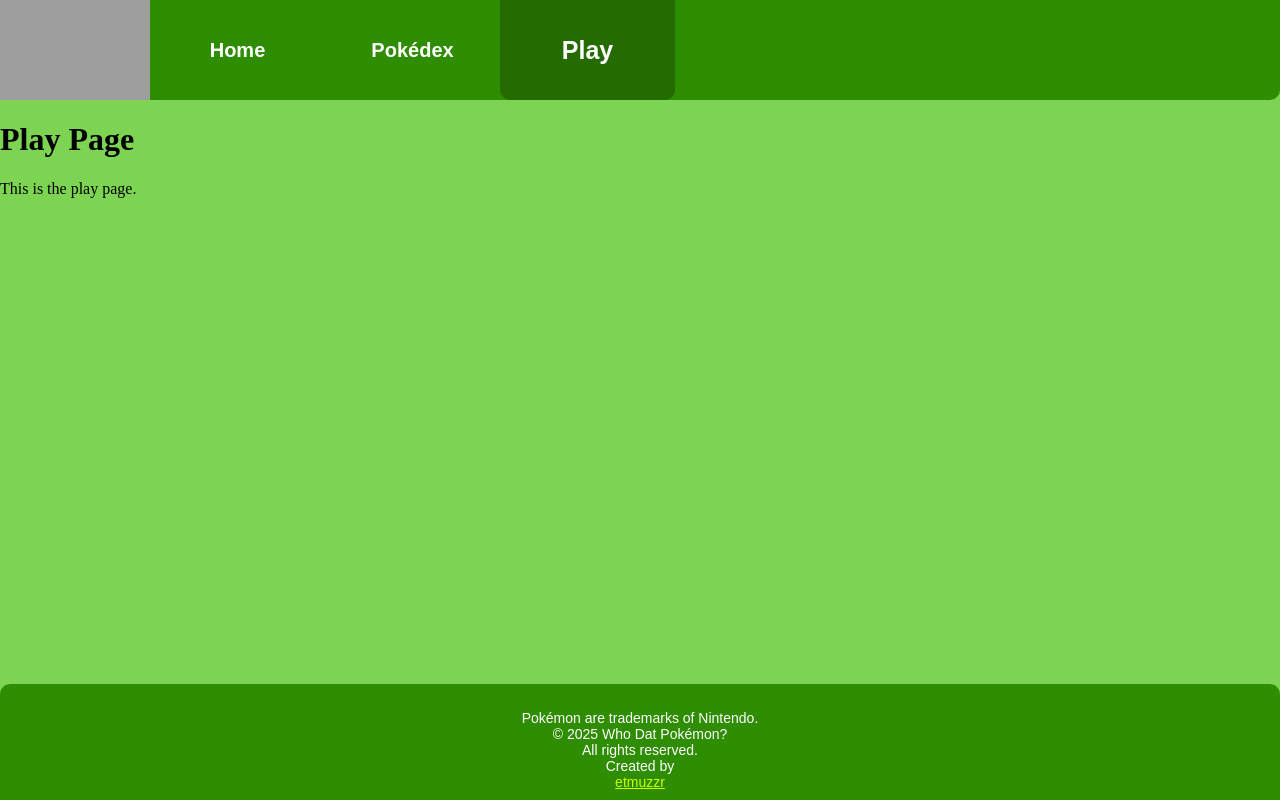
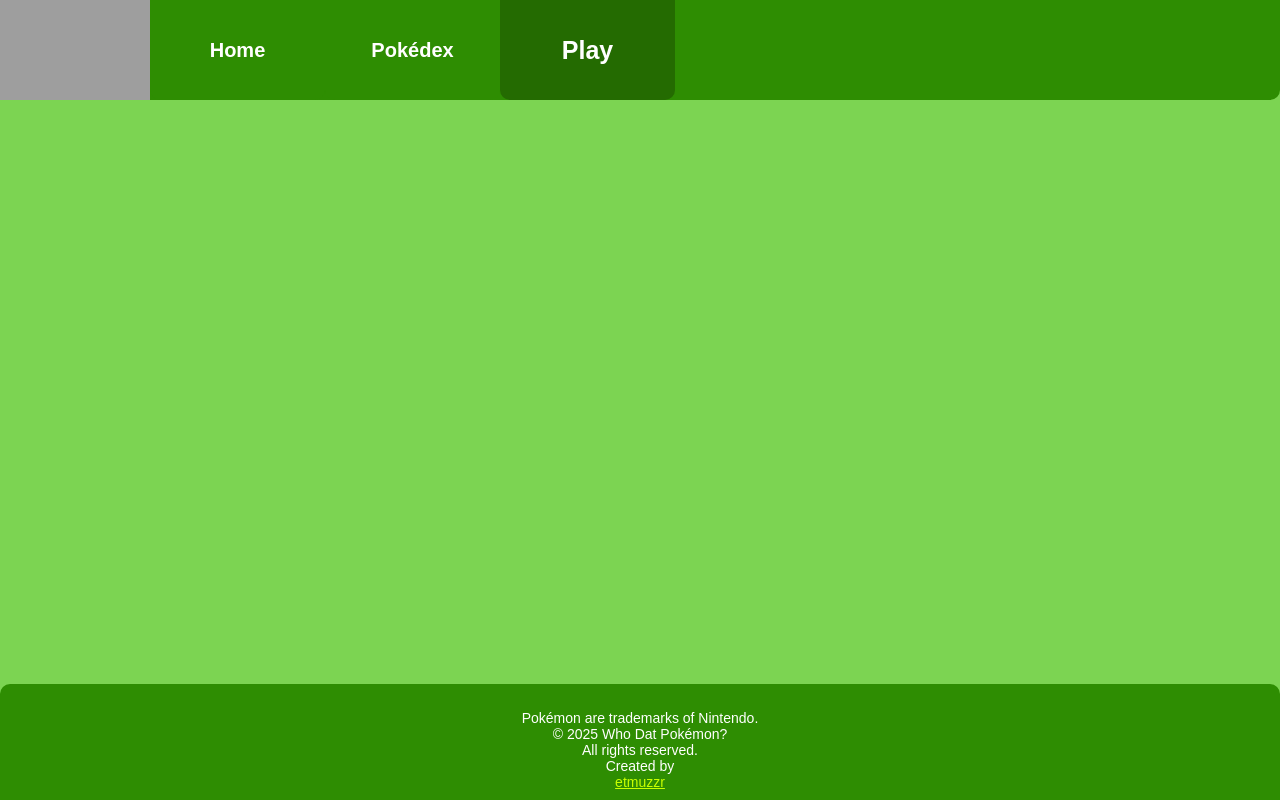
Before and after one commit to etmuzzr/who-dat-pokemon, a React (Vite) app: page /#/play in a window 1280 px wide. Built offline with nearby package versions, Linux system fonts and the light colour scheme; grey boxes are pictures that could not be loaded.

Commit message:
get random pokemon

```diff
--- a/src/Pages/Play/Play.jsx
+++ b/src/Pages/Play/Play.jsx
@@ -1,11 +1,13 @@
-
+import styles from './Play.module.css';
+import Pokemon from '../../Pokemon/Pokemon.jsx';
 
 function Play() {
     return (
         <>
-        <div>
-            <h1>Play Page</h1>
-            <p>This is the play page.</p>
+        <div className={styles.play}>
+           <div className={styles.content}>
+
+           </div>
         </div>
         </>
     );
--- /dev/null
+++ b/src/Pages/Play/Play.module.css
@@ -0,0 +1,21 @@
+.play {
+    color: white;
+    text-align: left;
+    font-family: Arial, sans-serif;
+    font-size: 20px;
+    height: 100%;
+    width: 100%;
+    background-color: #7cd452;
+    display: flex;
+    flex-direction: column;
+    align-items: center;
+}
+
+.content {
+    background-color: #4caf50;
+    margin: 20px;
+    padding-left: 20px;
+    border-radius: 10px;
+    box-shadow: 0 4px 8px rgba(0, 0, 0, 0.5);
+    width: 95%;
+}
--- a/src/Pokemon/Poke.jsx
+++ b/src/Pokemon/Poke.jsx
@@ -58,4 +58,9 @@ function fetchGen(genNumber) {
     return gen;
 }
 
+function fetchRandom() {
+    const randomId = Math.floor(Math.random() * generations[9].end) + 1;
+    return fetchPokemon(randomId);
+}
+
 export default { fetchPokemon, fetchGen };
--- a/src/Pokemon/Pokemon.jsx
+++ b/src/Pokemon/Pokemon.jsx
@@ -7,6 +7,7 @@ function Pokemon (props) {
     const [caught, setCaught] = useState(false);
 
     useEffect(() => {
+        //set seen/caught here based off cookies
 
     }, [])
 
```
